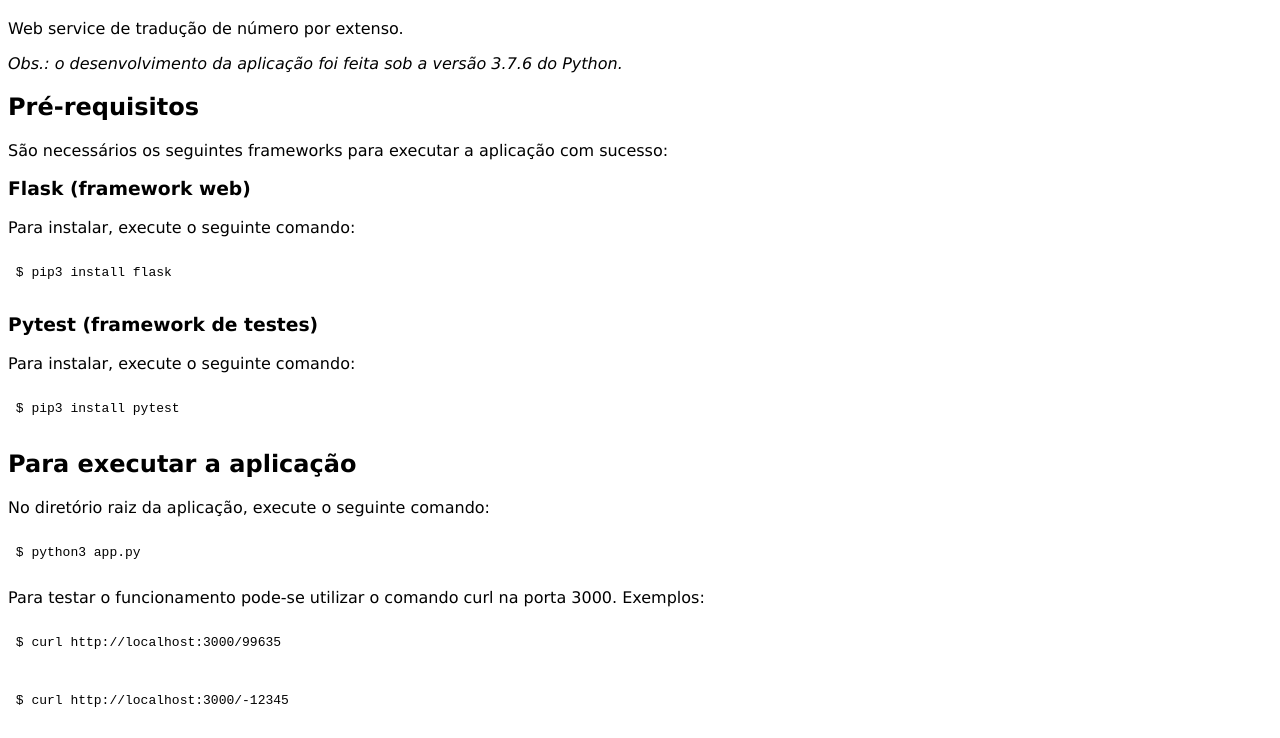
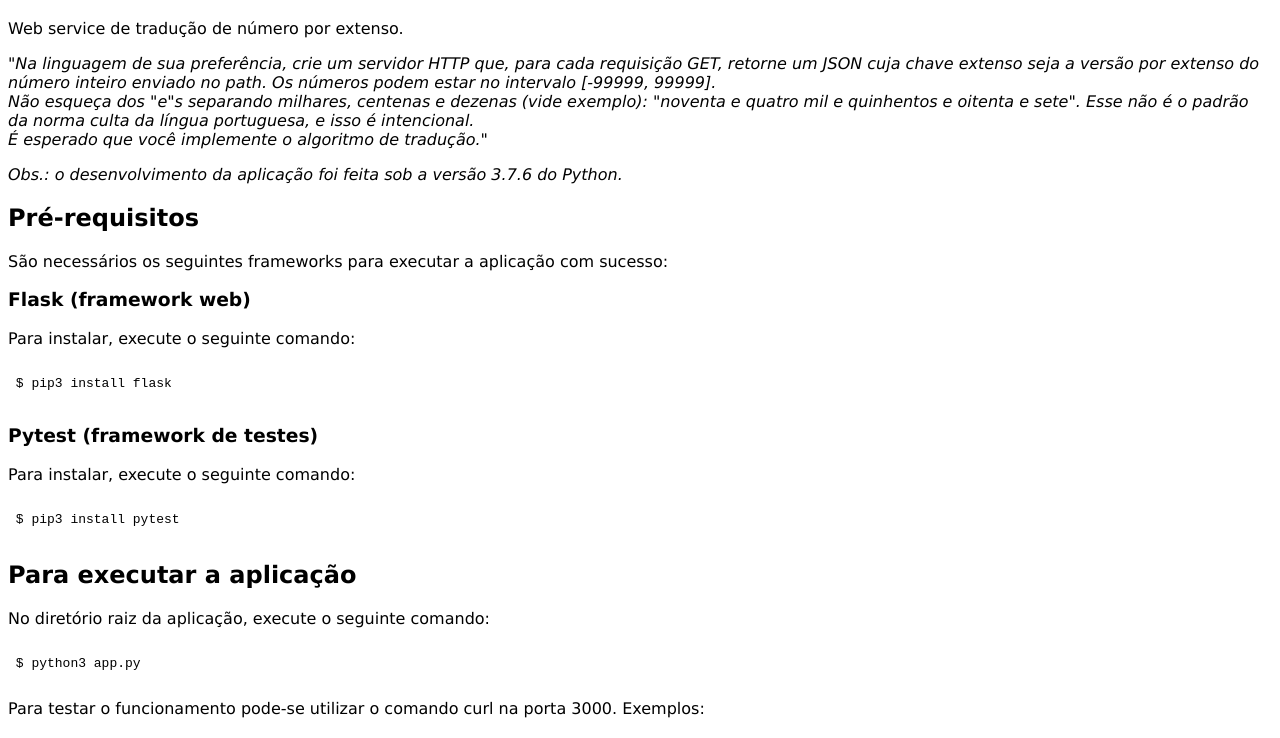
Before and after one commit to cassianojp/blueticket, a plain HTML site: page web/index.html in a window 1280 px wide. Shown: the part 62-800 px from the top of the page. Drawn offline with Linux system fonts and the light colour scheme.

Commit message:
README e index.html atualizado.

```diff
--- a/web/index.html
+++ b/web/index.html
@@ -12,6 +12,14 @@
 <body>
 <h1>Desafio</h1>
 <p>Web service de tradução de número por extenso.</p>
+
+<p>
+  <i>
+"Na linguagem de sua preferência, crie um servidor HTTP que, para cada requisição GET, retorne um JSON cuja chave extenso seja a versão por extenso do número inteiro enviado no path. Os números podem estar no intervalo [-99999, 99999].<br/>
+Não esqueça dos "e"s separando milhares, centenas e dezenas (vide exemplo): "noventa e quatro mil e quinhentos e oitenta e sete". Esse não é o padrão da norma culta da língua portuguesa, e isso é intencional.<br/>
+É esperado que você implemente o algoritmo de tradução."
+  </i>
+</p>
 
 <i>Obs.: o desenvolvimento da aplicação foi feita sob a versão 3.7.6 do Python.</i><br/>
 
```
Also changed, not shown: 1 other file.
